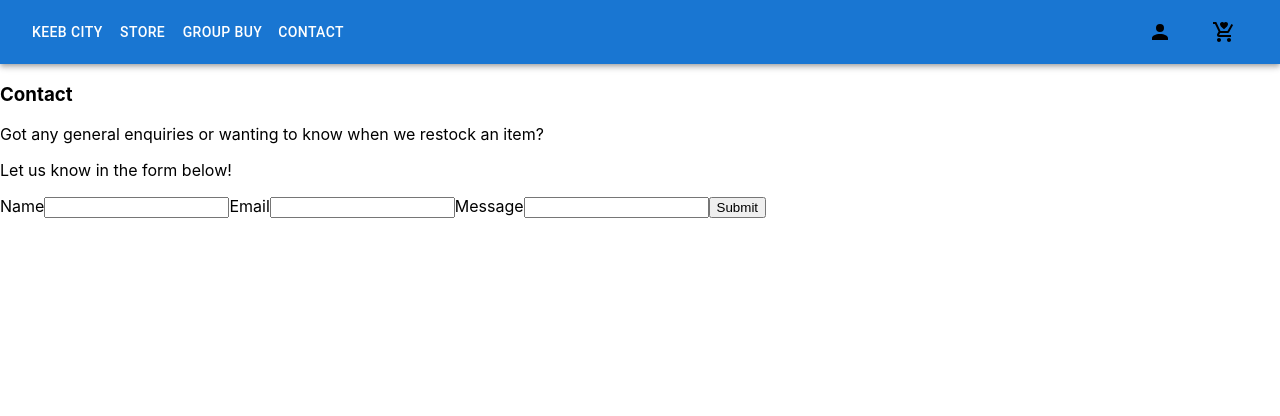
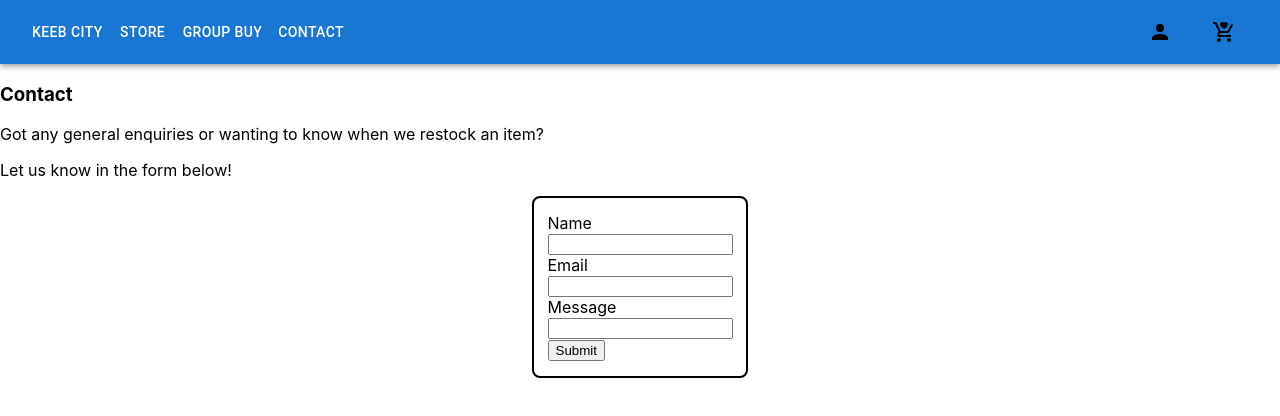
Before and after one commit to ChetanTakyar/Keyboard-Store, a React (Create React App) app: page /contact in a window 1280 px wide. Shown: the top 416 px of the page. Built offline with nearby package versions, Linux system fonts and the light colour scheme.

Commit message:
Added CSS to center contact form in the middle of the page

```diff
--- a/src/App.css
+++ b/src/App.css
@@ -9,3 +9,17 @@
 #favourites-image {
   padding: 0 10px;
 }
+
+.contactForm {
+  display: flex;
+  justify-content: center;
+  width: 15%;
+  border: 2px black solid;
+  border-radius: 8px;
+  margin-left: auto;
+  margin-right: auto;
+  padding-top: 15px;
+  padding-bottom: 15px;
+  padding-left: 10px;
+  padding-right: 10px;
+}
--- a/src/components/ContactForm.js
+++ b/src/components/ContactForm.js
@@ -8,32 +8,39 @@ const ContactForm = () => {
   return (
     <div className="contactForm">
       <form>
-        <label htmlFor="name">Name</label>
+        <div>
+          <label htmlFor="name">Name</label>
+        </div>
+
         <input
           type="text"
           id="name"
           name="name"
         />
+        <div>
+          <label htmlFor="email-contact">Email</label>
+        </div>
 
-        <label htmlFor="email-contact">Email</label>
         <input
           type="text"
           id="email"
           name="email"
         />
+        <div>
+          <label htmlFor="message-contact">Message</label>
+        </div>
 
-        <label htmlFor="message-contact">Message</label>
         <input
           type="text"
           id="message-contact"
           name="message"
         />
-
-        <input
-          type="submit"
-          value="Submit"
-          onClick={onSubmit}
-        />
+        <div>
+          <input
+            type="submit"
+            onClick={onSubmit}
+          />
+        </div>
       </form>
     </div>
   );
```
